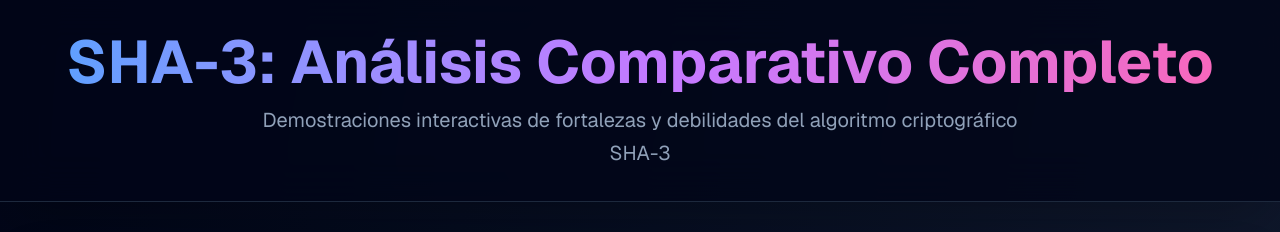
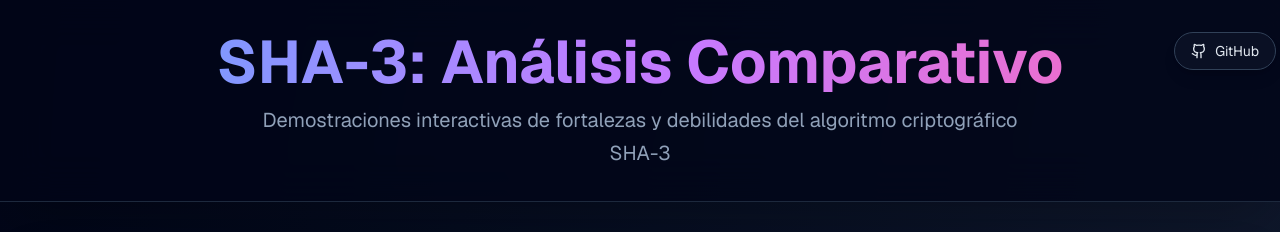
Before and after one commit to tomascortina/sha3-interactive-demo, a Next.js app: page / in a window 1280 px wide. Shown: the top 232 px of the page. Built offline with nearby package versions, Linux system fonts and the light colour scheme.

Commit message:
Feature: github link

```diff
--- a/app/page.tsx
+++ b/app/page.tsx
@@ -1,3 +1,4 @@
+import Link from 'next/link';
 import { IntroSection } from '@/components/sha3/intro-section';
 import { SpongeAnimated } from '@/components/sha3/sponge-animated';
 import { SpongePhases } from '@/components/sha3/sponge-phases';
@@ -8,15 +9,28 @@ import { SpeedComparison } from '@/components/sha3/speed-comparison';
 import { LengthExtensionAttack } from '@/components/sha3/length-extension-attack';
 import { AvalancheEffect } from '@/components/sha3/avalanche-effect';
 import { Separator } from '@/components/ui/separator';
+import { Github } from 'lucide-react';
 
 export default function SHA3Page() {
     return (
         <div className="min-h-screen bg-gradient-to-br from-slate-950 via-slate-900 to-slate-950 text-gray-100 scroll-smooth">
             <header className="top-0 z-50 backdrop-blur-xl bg-slate-950/80 border-b border-slate-800 shadow-2xl">
-                <div className="max-w-7xl mx-auto px-4 py-6 md:py-8">
+                <div className="relative max-w-7xl mx-auto px-4 py-6 md:py-8">
+                    <div className="absolute right-1 top-6 md:top-8">
+                        <Link
+                            href="https://github.com/tomascortina/sha3-interactive-demo"
+                            target="_blank"
+                            rel="noopener noreferrer"
+                            aria-label="Abrir repositorio en GitHub"
+                            className="inline-flex items-center gap-2 rounded-full border border-slate-700 bg-slate-900/60 px-4 py-2 text-sm text-slate-200 hover:bg-slate-800 hover:border-slate-600 transition-colors shadow-lg"
+                        >
+                            <Github className="h-4 w-4" />
+                            <span className="hidden sm:inline">GitHub</span>
+                        </Link>
+                    </div>
                     <div className="text-center space-y-3">
                         <h1 className="text-4xl md:text-5xl lg:text-6xl font-bold bg-gradient-to-r from-blue-400 via-purple-400 to-pink-400 bg-clip-text text-transparent">
-                            SHA-3: Análisis Comparativo Completo
+                            SHA-3: Análisis Comparativo
                         </h1>
                         <p className="text-lg md:text-xl text-slate-400 max-w-3xl mx-auto leading-relaxed">
                             Demostraciones interactivas de fortalezas y
```
